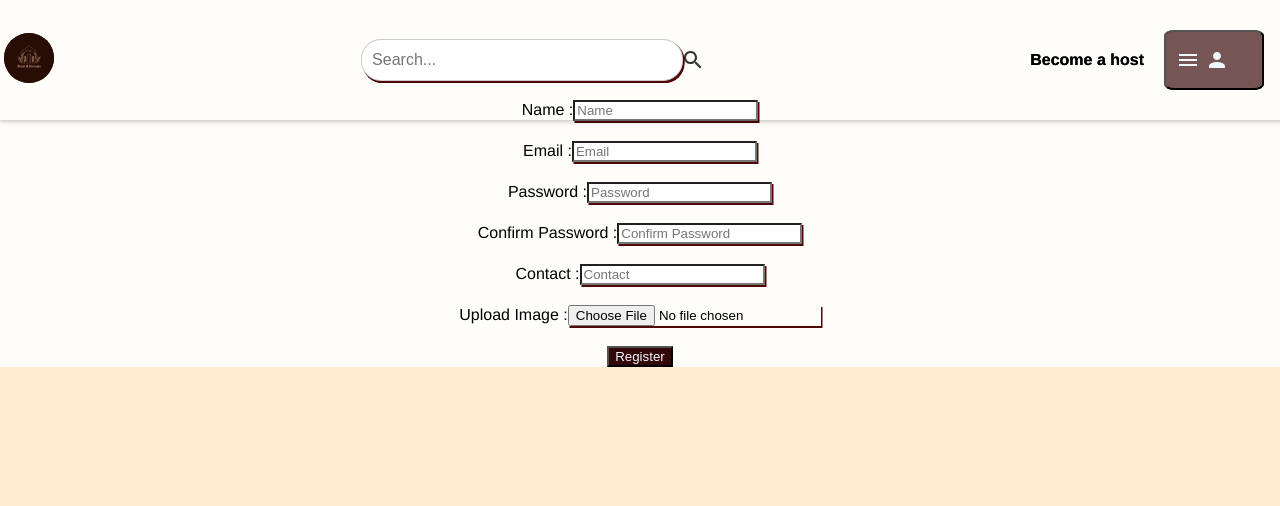
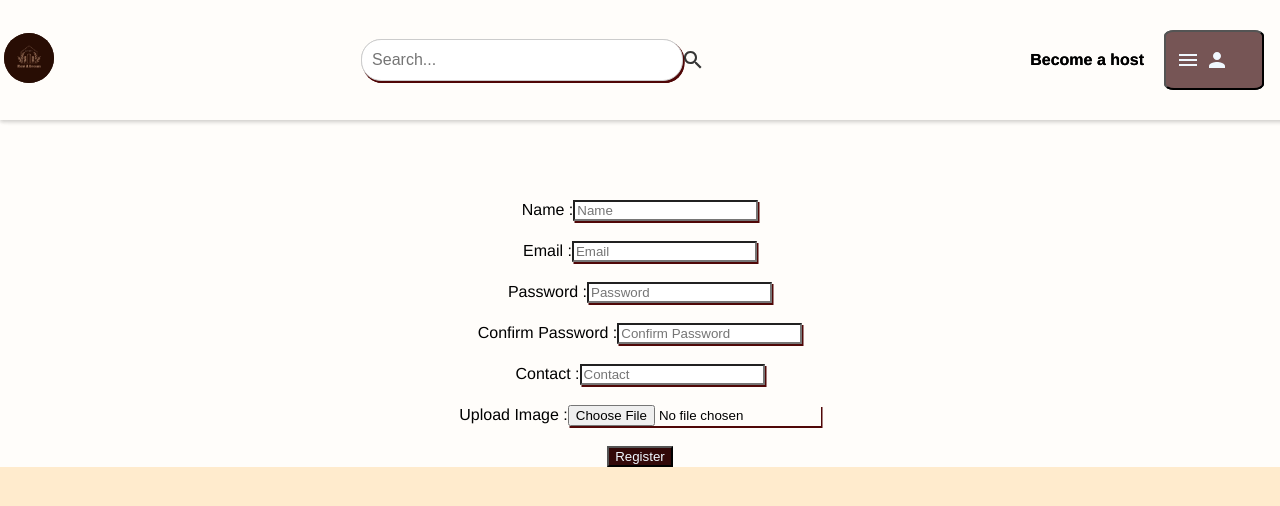
Before and after one commit to nairobi-J/Home_rental_Website, a React (Vite) app in the folder Basha-Vara/: page /signUp in a window 1280 px wide. Shown: the top 506 px of the page. Built offline with nearby package versions, Linux system fonts and the light colour scheme; a web font is replaced by a local one.

Commit message:
changed some navigation

```diff
--- a/Basha-Vara/src/components/SignUp.jsx
+++ b/Basha-Vara/src/components/SignUp.jsx
@@ -178,7 +178,7 @@ const SignUp = () => {
 
 
             if (response.ok) {
-                navigate('/homePage');
+                navigate('/signIn');
             } else {
                 const errorData = await response.json();
                 console.error('Registration failed:', errorData);
--- a/Basha-Vara/src/components/SignUp.module.css
+++ b/Basha-Vara/src/components/SignUp.module.css
@@ -3,7 +3,7 @@
     display: flex;
     flex-direction: column;
     align-items: center;
-    padding-top: 50px;
+    padding-top: 100px;
     gap:20px;
 
 }
```
Also changed, not shown: 1 other file (tests, documents, lock files or other folders).
